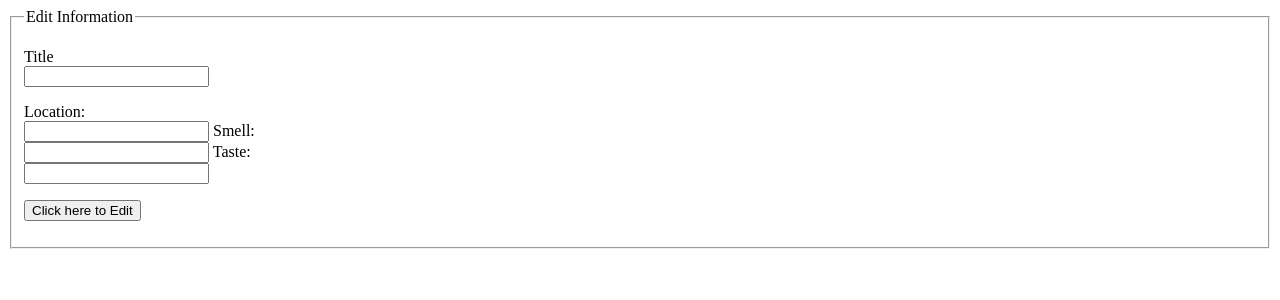
After one commit to Prones94/Contractor, a Flask app: template templates/edit-beans.html in a window 1280 px wide. The commit adds this page. Shown: the top 300 px of the page. Run offline with Flask 2, Linux system fonts and the light colour scheme; the template is opened without the code that fills it, so the values that code supplies are empty.

Commit message:
[add]edit-beans.html edits and sends updated cart

```diff
--- a/app.py
+++ b/app.py
@@ -6,43 +6,47 @@ import os
 app = Flask(__name__)  # sets up Flask variable
 
 # Tells Flask how to find database
-host = os.environ.get("MONGODB_URI","mongodb://localhost:27017/coffee_beans")
+host = os.environ.get("MONGODB_URI", "mongodb://localhost:27017/coffee_beans")
 client = MongoClient(host=f'{host}?retryWrites=false')
 db = client.get_default_database()
-print (db)
+print(db)
 coffee_beans = db.coffee_beans
 print(coffee_beans)
 
 if coffee_beans.find_one({'name': 'Arabicus'}):
     print('we not gonna insert those items')
 else:
-    multi_beans = [{"name":"Arabicus",
-                "location":"Latin America",
-                "smell":"Chocolate",
-                "taste":"Varies by bean"},
-                {"name":"Robusta",
-                "location":"Africa",
-                "smell":"Earthy",
-                "taste":"Bitter"},
-                {"name":"Liberica",
-                "location":"Philippines",
-                "smell":"Fruity Aroma",
-                "taste":"Smokey, Whole"},
-                {"name":"Excelsa",
-                "location":"Southeast Asia",
-                "smell":"Tart",
-                "taste":"Fruity, Tart"}]
-    coffee_beans.insert_many(multi_beans) # insert into db
+    multi_beans = [{"name": "Arabicus",
+                    "location": "Latin America",
+                    "smell": "Chocolate",
+                    "taste": "Varies by bean"},
+                   {"name": "Robusta",
+                    "location": "Africa",
+                    "smell": "Earthy",
+                    "taste": "Bitter"},
+                   {"name": "Liberica",
+                    "location": "Philippines",
+                    "smell": "Fruity Aroma",
+                    "taste": "Smokey, Whole"},
+                   {"name": "Excelsa",
+                    "location": "Southeast Asia",
+                    "smell": "Tart",
+                    "taste": "Fruity, Tart"}]
+    coffee_beans.insert_many(multi_beans)  # insert into db
+
+
 @app.route('/')
 def homepage():
     '''Shows homepage'''
 
     return render_template('index.html', coffee_beans=coffee_beans.find())
 
+
 @app.route('/new_beans')
 def new_beans():
     """Creating new bean form"""
     return render_template('submit-new.html')
+
 
 @app.route('/beans', methods=['POST'])
 def beans_submit():
@@ -53,17 +57,36 @@ def beans_submit():
         'smell': request.form.get('smell'),
         'taste': request.form.get('taste')
     }
-    coffee_beans.insert_one(beaninfo)
-    return redirect(url_for('homepage'))
+    coffee_id = coffee_beans.insert_one(beaninfo).inserted_id
+    return redirect(url_for('show_list', coffee_id=coffee_id))
+
 
 @app.route('/coffee_beans/<beans_id>')
 def show_list(beans_id):
     '''Shows individual bean information'''
-    new_bean = coffee_beans.find_one({'_id':ObjectId(beans_id)})
-    return render_template('show-beans.html',new_bean=new_bean)
+    new_bean = coffee_beans.find_one({'_id': ObjectId(beans_id)})
+    return render_template('show-beans.html', new_bean=new_bean)
 
 
+@app.route('/coffee_beans/{{bean._id}}/edit')
+def edit_info(beans_id):
+    '''Shows form to edit information for coffee bean information.'''
+    bean_info = coffee_beans.find_one({'_id': ObjectId(beans_id)})
+    return render_template('edit-beans.html', bean_info=bean_info)
 
+@app.route('/coffee_beans/<beans_id>',methods=['POST'])
+def update_beancart(beans_id):
+    '''This will submit the updated cart'''
+    new_cart = {
+        'name': request.form.get('name'),
+        'location': request.form.get('location'),
+        'smell': request.form.get('smell'),
+        'taste': request.form.get('taste')
+    }
+    coffee_beans.update_one(
+        {'_id':ObjectId(beans_id)},
+        {'$set': new_cart})
+    return redirect(url_for('homepage', beans_id=beans_id))
 
 if __name__ == '__main__':
     app.run(debug=True, host='0.0.0.0', port=os.environ.get('PORT', 5000))
--- /dev/null
+++ b/templates/edit-beans.html
@@ -0,0 +1,47 @@
+<!--templates/edit-beans.html-->
+{% extends 'base.html' %} {% block content %}
+<form action="POST" action="/coffee_beans/{{ bean._id }}/edit">
+  <fieldset>
+    <legend>Edit Information</legend>
+    <!--Title -->
+    <p>
+      <label for="name">Title</label><br />
+      <input
+        id="name"
+        type="text"
+        name="title"
+        value="{{ new_bean.name }}"
+      />
+    </p>
+    <!--Description of Coffee Beans -->
+    <p>
+      <label for="location">Location: </label><br />
+      <input
+        id="location"
+        type="text"
+        name="description"
+        value="{{ new_bean.location }}"
+      />
+      <label for="smell">Smell: </label><br />
+      <input
+        id="smell"
+        type="text"
+        name="description"
+        value="{{ new_bean.smell }}"
+      />
+      <label for="taste">Taste: </label><br />
+      <input
+        id="taste"
+        type="text"
+        name="description"
+        value="{{ new_bean.taste }}"
+      />
+    </p>
+    <!--Button for Submit-->
+    <p>
+      <button type="submit">Click here to Edit</button>
+    </p>
+  </fieldset>
+</form>
+
+{% endblock %}
--- a/templates/submit-new.html
+++ b/templates/submit-new.html
@@ -7,8 +7,8 @@
     <legend>Add More Beans!</legend>
     <!--Title of Form-->
     <p>
-      <label for="bean-name">Name</label>
-      <input type="text" id="bean-name" />
+      <label for="name">Name</label>
+      <input type="text" id="name" />
     </p>
     <!--Description-->
     <p>
```
Also changed, not shown: templates/show-beans.html (+7 -4 lines).
